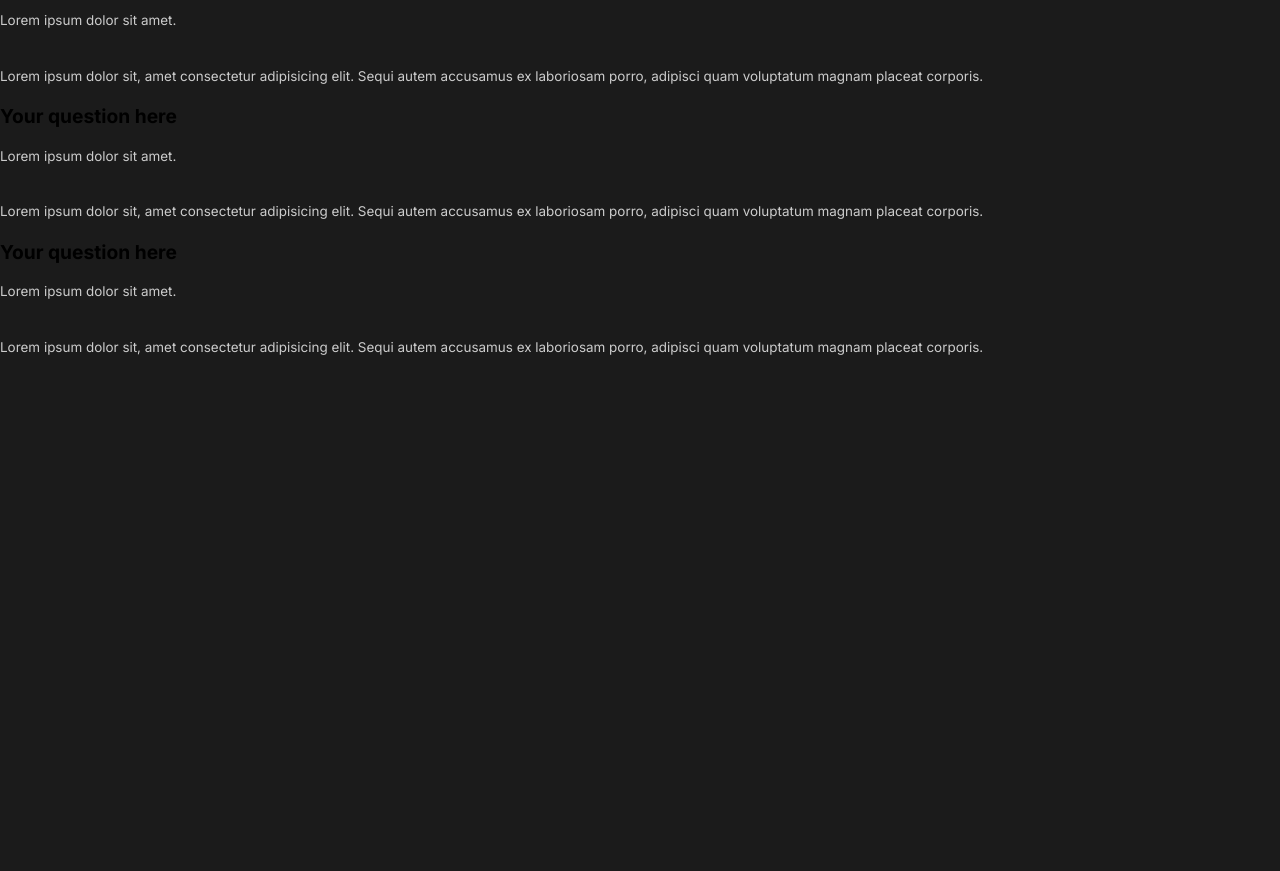
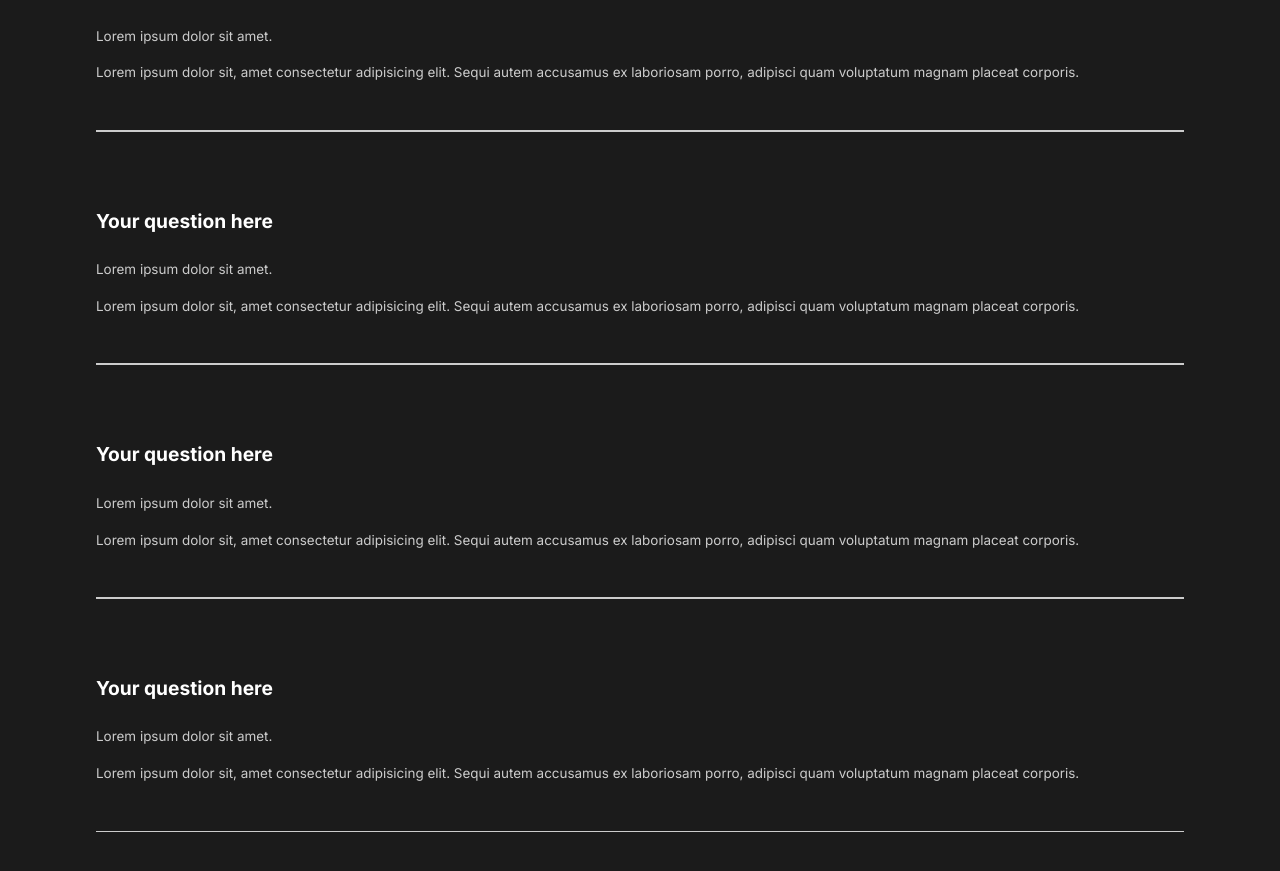
Before and after one commit to MdTasib/capture-portfolio, a React (Create React App) app: page / in a window 1280 px wide. Shown: the part 1769-2640 px from the top of the page. Before the commit the page ends 2145 px from the top, so only its background shows below. Built offline with nearby package versions, Linux system fonts and the light colour scheme.

Commit message:
7.Styling Faq Section

```diff
--- a/src/components/FaqSection.jsx
+++ b/src/components/FaqSection.jsx
@@ -1,8 +1,10 @@
 import React from "react";
+import styled from "styled-components";
+import { About } from "../styles";
 
 const FaqSection = () => {
 	return (
-		<div className='faq'>
+		<Faq>
 			<h2>
 				Any Questions <span>FAQ</span>
 			</h2>
@@ -16,6 +18,7 @@
 						placeat corporis.
 					</p>
 				</div>
+				<div className='faq-line'></div>
 			</div>
 			<div className='question'>
 				<h4>Your question here</h4>
@@ -27,6 +30,7 @@
 						placeat corporis.
 					</p>
 				</div>
+				<div className='faq-line'></div>
 			</div>
 			<div className='question'>
 				<h4>Your question here</h4>
@@ -38,6 +42,7 @@
 						placeat corporis.
 					</p>
 				</div>
+				<div className='faq-line'></div>
 			</div>
 			<div className='question'>
 				<h4>Your question here</h4>
@@ -49,9 +54,37 @@
 						placeat corporis.
 					</p>
 				</div>
+				<div className='faq-line'></div>
 			</div>
-		</div>
+		</Faq>
 	);
 };
 
+const Faq = styled(About)`
+	display: block;
+	span {
+		display: block;
+	}
+	h2 {
+		padding-bottom: 2rem;
+		font-weight: lighter;
+	}
+	.faq-line {
+		background: #cccccc;
+		height: 0.2rem;
+		margin: 2rem 0rem;
+		width: 100%;
+	}
+	.question {
+		padding: 3rem 0rem;
+		cursor: pointer;
+	}
+	.answer {
+		padding: 2rem 0rem;
+		p {
+			padding: 1rem 0rem;
+		}
+	}
+`;
+
 export default FaqSection;
```
